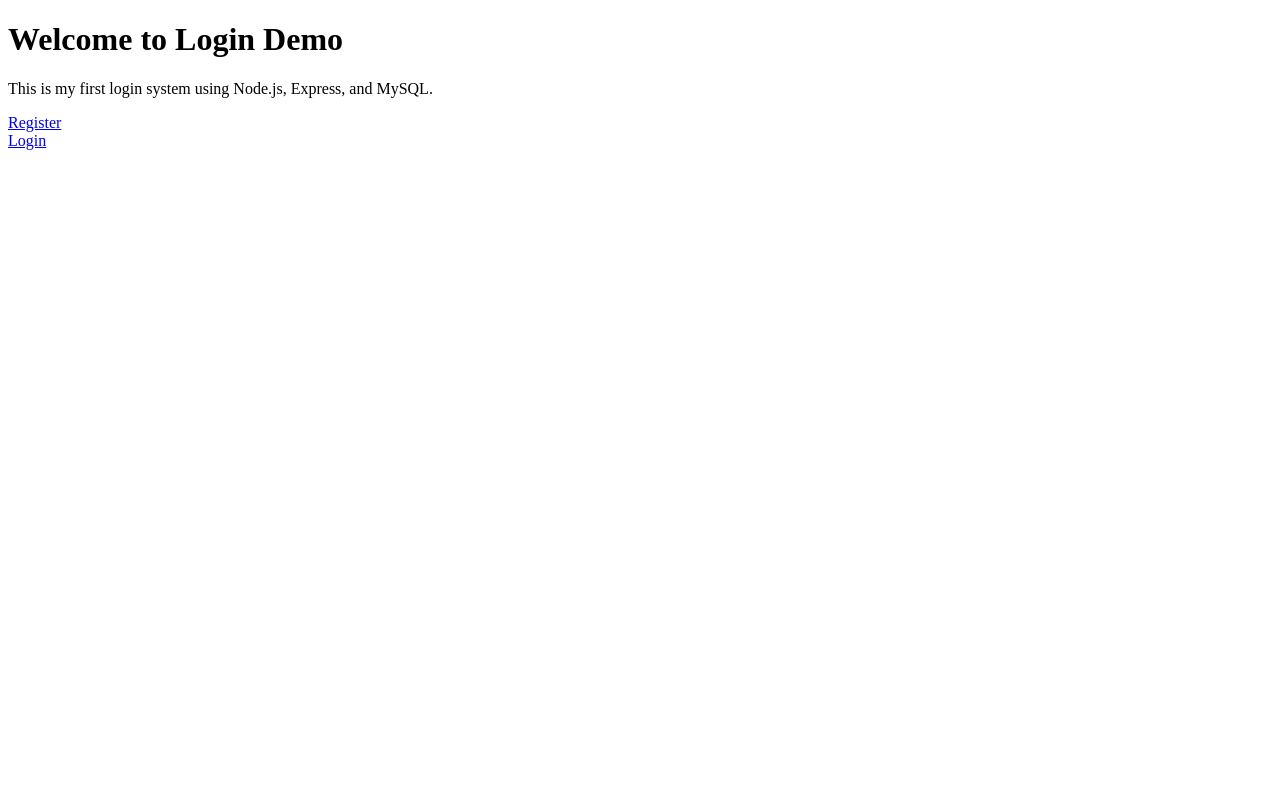
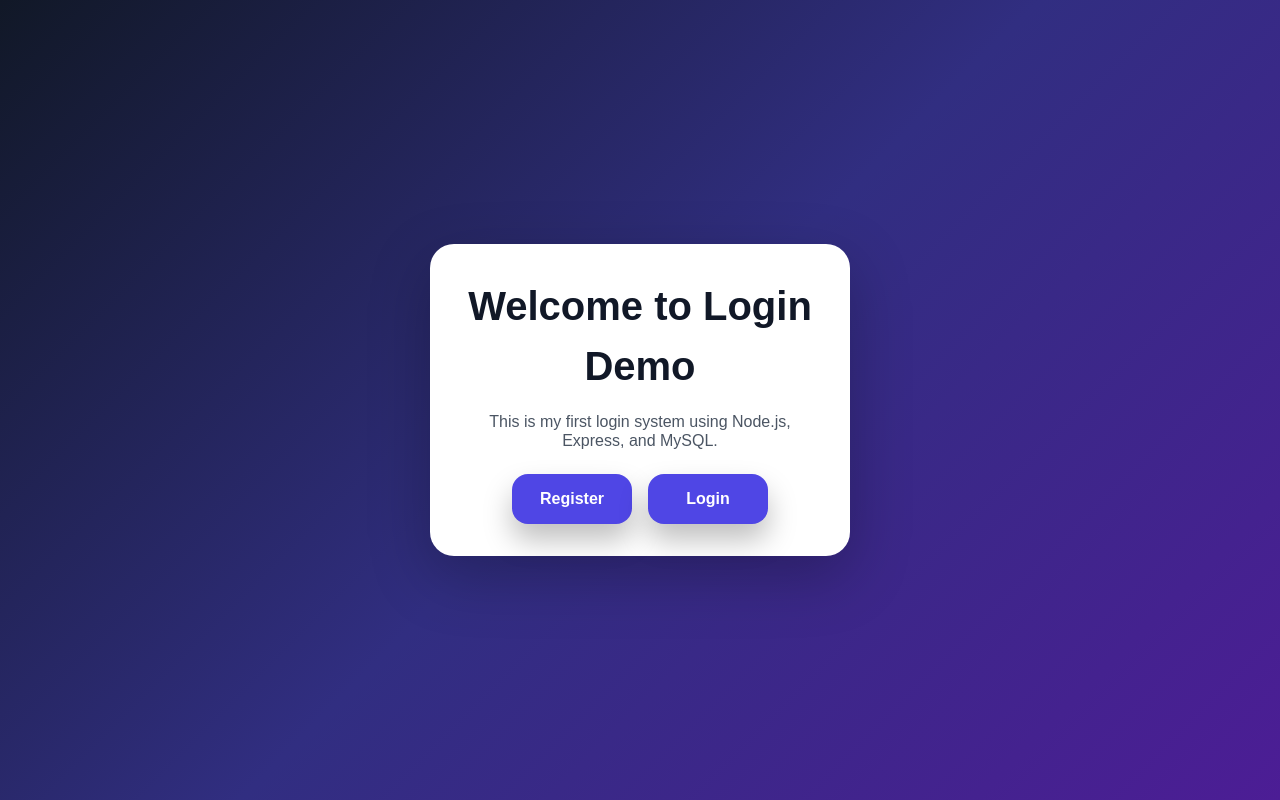
Before and after one commit to silkansraivis3-tech/node-mysql-login-system, a website: page public/index.html in a window 1280 px wide. Drawn offline with Linux system fonts and the light colour scheme.

Commit message:
11.05 days work save

```diff
--- /dev/null
+++ b/public/css/style.css
@@ -0,0 +1,83 @@
+
+*{
+  box-sizing: border-box;
+  margin: 0;
+  padding: 0;
+}/* remove default browser spacing */
+
+body {
+  min-height: 100vh;
+  font-family: Arial, sans-serif;
+  background: linear-gradient(135deg, #111827, #312e81, #4c1d95);  /* creates a gradient background */
+  display: flex;  /* centers the content on the page */
+  justify-content: center;
+  align-items: center;
+  padding: 24px; /* adds spacing on smaller screens */
+}/* main page background and font */
+
+/* Main card for login/register/home content */
+.auth-card {
+  width: 100%;
+  max-width: 420px;
+
+  /* White card over dark background */
+  background: white;
+
+  /* Makes card look modern */
+  border-radius: 24px;
+  padding: 32px;
+  box-shadow: 0 20px 60px rgba(0, 0, 0, 0.25);
+  text-align: center;
+}
+/* Main heading */
+.auth-card h1 {
+  margin-bottom: 16px;
+  color: #111827;
+  line-height: 1.5;
+  font-size: 2.5rem;
+}
+/* Normal text */
+.auth-card p {
+  margin-bottom: 20px;
+  color: #4b5563;
+  line-height: 1.2;
+  max-width: 42ch;
+}
+/* Inputs */
+.auth-card input {
+  width: 100%;
+  padding: 12px 14px;
+  border: 1px solid #d1d5db;
+  border-radius: 12px;
+  margin-top: 6px;
+}
+.auth-actions {
+    display: flex;
+    justify-content: center;
+    gap: 16px;
+    margin-top: 24px;
+}
+.register-btn, .login-btn {
+    display: inline-flex;
+    align-items: center;
+    justify-content: center;
+    padding: 1rem 1.5rem;
+    border-radius: 1rem;
+    font-weight: 700;
+    text-decoration: none;
+    transition: 0.2s ease;
+}
+.auth-card .register-btn, .auth-card .login-btn {
+    background-color: #4f46e5;
+    color: white;
+    box-shadow: 0 1rem 1.8rem rgba(0, 0, 0, 0.25);
+    width: 120px;
+}
+.register-btn:hover {
+    background-color: #4c1d95;
+    transform: translateY(-2px);
+}
+.login-btn:hover {
+    background-color: #4c1d95;
+    transform: translateY(-2px);
+}
--- a/public/index.html
+++ b/public/index.html
@@ -1,15 +1,18 @@
 <!DOCTYPE html>
 <html>
-<head>
+<head >
   <title>Login Demo</title>
+  <link rel="stylesheet" href="/css/style.css">
 </head>
 <body>
-  <h1>Welcome to Login Demo</h1>
+  <div class="auth-card">
+      <h1>Welcome to Login Demo</h1>
 
   <p>This is my first login system using Node.js, Express, and MySQL.</p>
-
-  <a href="/register.html">Register</a>
-  <br>
-  <a href="/login.html">Login</a>
+  <div class="auth-actions">
+    <a class="register-btn" href="/register.html">Register</a>
+    <a class="login-btn" href="/login.html">Login</a>
+  </div>
+  </div>
 </body>
 </html>
```
Also changed, not shown: CSSSIZERULE.md (added, +29 -0 lines), public/login.html (+4 -1 lines), public/register.html (+4 -1 lines).
